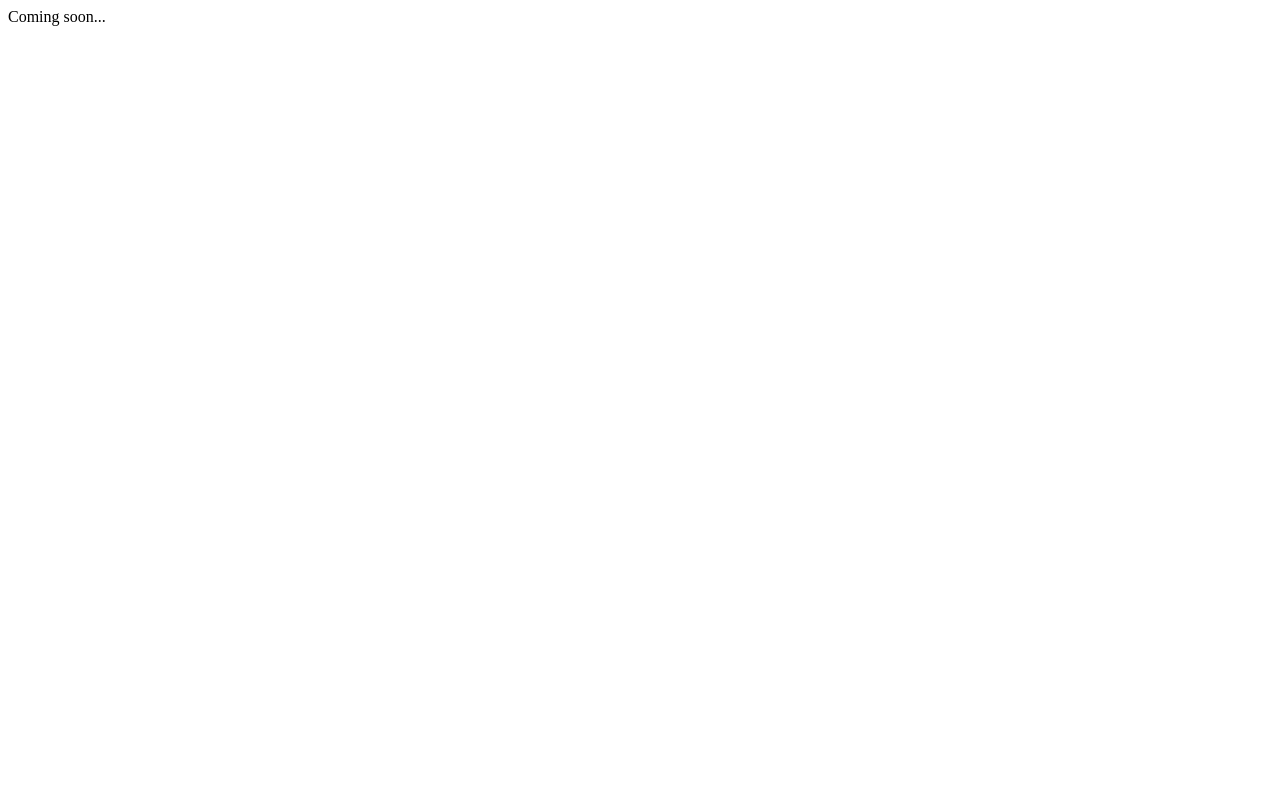
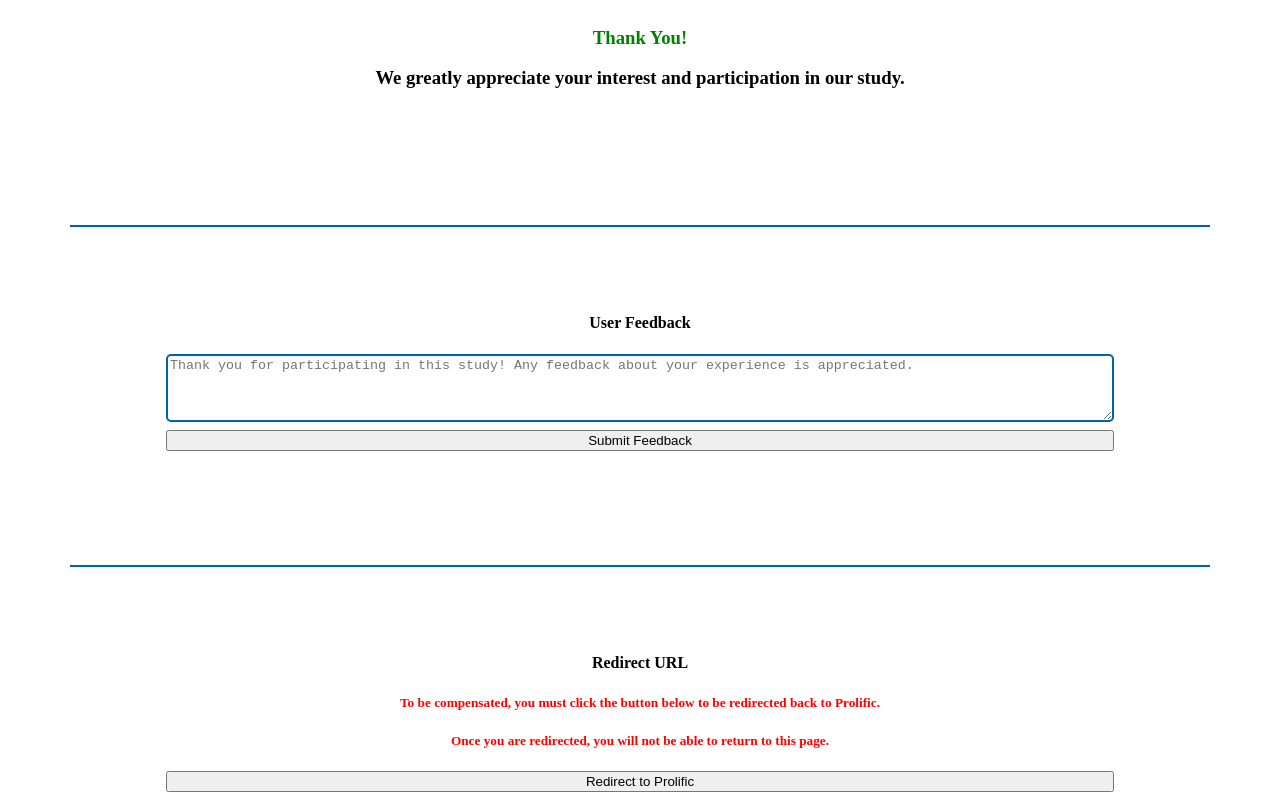
Before and after one commit to MADLABatUCI/subset-AI-assistance, a plain HTML site: page html/5-complete.html in a window 1280 px wide. Drawn offline with Linux system fonts and the light colour scheme; files that its build step writes are made by us from their sources.

Commit message:
Added Complete page files
The complete page is functioning. Remember to add prolific redirects to
metadata file!

```diff
--- /dev/null
+++ b/css/5-complete.css
@@ -0,0 +1,118 @@
+/*
+complete.css
+
+    Author      :   Helio Tejeda
+    University  :   University of California, Irvine
+    Lab         :   Modeling and Decision-Making Lab (MADLAB)
+
+Complete Page styling file.
+
+Every element in the complete page that needs styling will be in here.
+I have added every id to this file as well as additional classes. There
+will be some ids that are here but do not have any styling; that is ok.
+They are here just for reference and if styling is ever needed it can
+be done.
+
+Everything is in order as it appears in the HTML file (top to bottom).
+*/
+
+/**************************************
+*   Row 1
+*   Thank You message
+**************************************/
+#complete-page-content-container {
+    text-align: center;
+    display: flex;
+    flex-direction: column;
+    justify-content: space-between;
+    height: 100%;
+    /* Trialbox class does this */
+    /*border: 5px solid #0064a4;
+    border-radius: 20px;
+    width:100%;
+    background: #EEEEEE;
+    padding: 20px 50px 20px 50px;
+    margin: 0 auto 20px auto;*/
+}
+#complete-message-to-participant-container {
+    /*border-bottom: 2px solid #0064a0;*/
+    padding-bottom: 1.5rem;
+    margin-bottom: 1.5rem;
+}
+#complete-message-thank-you {
+    color: green;
+    margin-bottom: 1rem;
+}
+#complete-message-main-text {
+    margin-bottom: 0.5rem;
+}
+#complete-message-sub-text {
+
+}
+
+
+/**************************************
+*   Row 2
+*   Unique Code
+**************************************/
+#complete-unique-code-container {
+
+}
+#unique-code-text {
+    margin-bottom: 1rem;
+}
+#how-to-get-compensated-text {
+    color: red;
+    margin-bottom: 0.5rem;
+}
+#compensation-note {
+    color: red;
+    margin-bottom: 0.5rem;
+}
+#unique-code-text-box {
+    margin-bottom: 0.5rem;
+}
+#code {
+    text-align: center;
+    width: 75%;
+    height: 2.5rem;
+    vertical-align: bottom;
+    border: 2px solid #0064a0;
+    border-radius: 5px;
+    margin-bottom: 0.5rem;
+}
+#unique-code-copy-button-container {
+
+}
+#unique-code-copy-button {
+    width: 75%;
+}
+
+
+/**************************************
+*   Row 3
+*   User Feedback
+**************************************/
+#complete-user-feedback-container {
+    /*border-bottom: 2px solid #0064a0;*/
+    padding-bottom: 1.5rem;
+    margin-bottom: 1.5rem;
+}
+#user-feedback-header {
+    margin-bottom: 1rem;
+}
+#user-feedback-text-container {
+
+}
+#user-feedback-text {
+    width: 75%;
+    border: 2px solid #0064a0;
+    border-radius: 5px;
+    margin-bottom: 0.5rem;
+}
+#user-feedback-button-container {
+
+}
+#user-feedback-button {
+    width: 75%;
+}
--- a/html/5-complete.html
+++ b/html/5-complete.html
@@ -1 +1,102 @@
-Coming soon...
+<!--
+complete.html
+
+    Author      :   Helio Tejeda
+    University  :   University of California, Irvine
+    Lab         :   Modeling and Decision-Making Lab (MADLAB)
+
+Complete HTML file.
+
+This file contains relevant information once the experiment is complete.
+
+For MTurk workers, this will generate a unique code for them to return
+to have their HIT approved.
+-->
+<html>
+    <head>
+        <link rel="stylesheet" href="css/5-complete.css">
+        <script src="js/5-complete.js" type="module"></script>
+    </head>
+    <body>
+        <div class="col-12" id="complete-page-content-container">
+            <!---------------------------------------------
+            |   Message to Participants                   |
+            |                                             |
+            |       The thank you message we want to      |
+            |       display to participants.              |
+            ---------------------------------------------->
+            <div class="row justify-content-center" id="complete-message-to-participant-container">
+                <div class="col-12" id="complete-message-thank-you">
+                    <h3>
+                        <b>Thank You!</b>
+                    </h3>
+                </div>
+                <div class="col-12" id="complete-message-main-text">
+                    <h3>
+                        We greatly appreciate your interest and participation in our study.
+                    </h3>
+                </div>
+                <div class="col-12" id="complete-message-sub-text">
+                    <h4>
+
+                    </h4>
+                </div>
+            </div>
+            <hr style="border: 1px solid #0064a0; width: 90%" />
+            <!---------------------------------------------
+            |   User Feedback                             |
+            |                                             |
+            |       Ask users to submit any feedback they |
+            |       may have.                             |
+            ---------------------------------------------->
+            <div class="row justify-content-center" id="complete-user-feedback-container">
+                <div class="col-12 text-center" id="user-feedback-header">
+                    <h4>
+                        <b>User Feedback</b>
+                    </h4>
+                </div>
+                <div class="col-12 text-center" id="user-feedback-text-container">
+                    <textarea name="participant-feedback" rows="4" id="user-feedback-text"
+                        placeholder="Thank you for participating in this study! Any feedback about your experience is appreciated."></textarea>
+                </div>
+                <div class="col-12" id="user-feedback-button-container">
+                    <button id="user-feedback-button" name="feedback" type="submit" class="btn btn-secondary">
+                        Submit Feedback
+                    </button>
+                </div>
+            </div>
+            <hr style="border: 1px solid #0064a0; width: 90%" />
+            <!---------------------------------------------
+            |   Compensation Information                  |
+            |                                             |
+            |       Be sure to explain to participants    |
+            |       how they are going to be compensated. |
+            ---------------------------------------------->
+            <div class="row justify-content-center" id="complete-unique-code-container">
+                <div class="col-12" id="unique-code-text">
+                    <h4><b>Redirect URL</b></h4>
+                </div>
+                <div class="col-12" id="how-to-get-compensated-text">
+                    <h5>
+                        To be compensated, you must click the button below to be redirected
+                        back to Prolific.
+                    </h5>
+                </div>
+                <div class="col-12" id="compensation-note">
+                    <h5>
+                        Once you are redirected, you will not be able to return to this page.
+                    </h5>
+                </div>
+                <!-- Unique Code -->
+                <div class="col-12" id="unique-code-text-box" hidden="true">
+                    <input type="text" value="Your Unique Code" id="code" readonly>
+                </div>
+                <div class="col-12" id="unique-code-copy-button-container">
+                    <button type="button" class="btn btn-primary" id="unique-code-copy-button">
+                        Redirect to Prolific
+                    </button>
+                </div>
+            </div>
+        </div>
+    </body>
+</html>
```
Also changed, not shown: js/5-complete.js (+81 -0 lines), js/metadata.js (+8 -2 lines).
